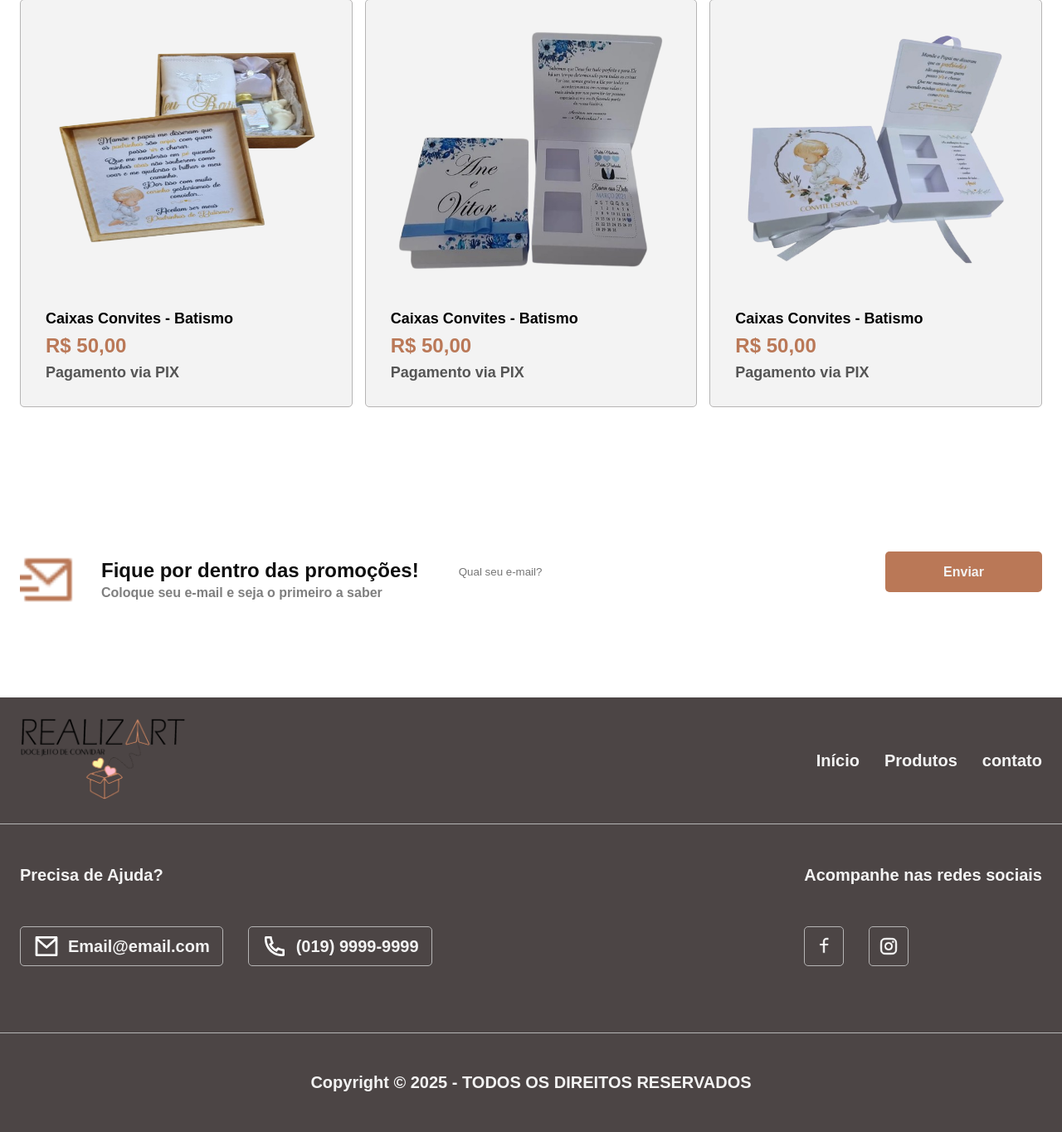
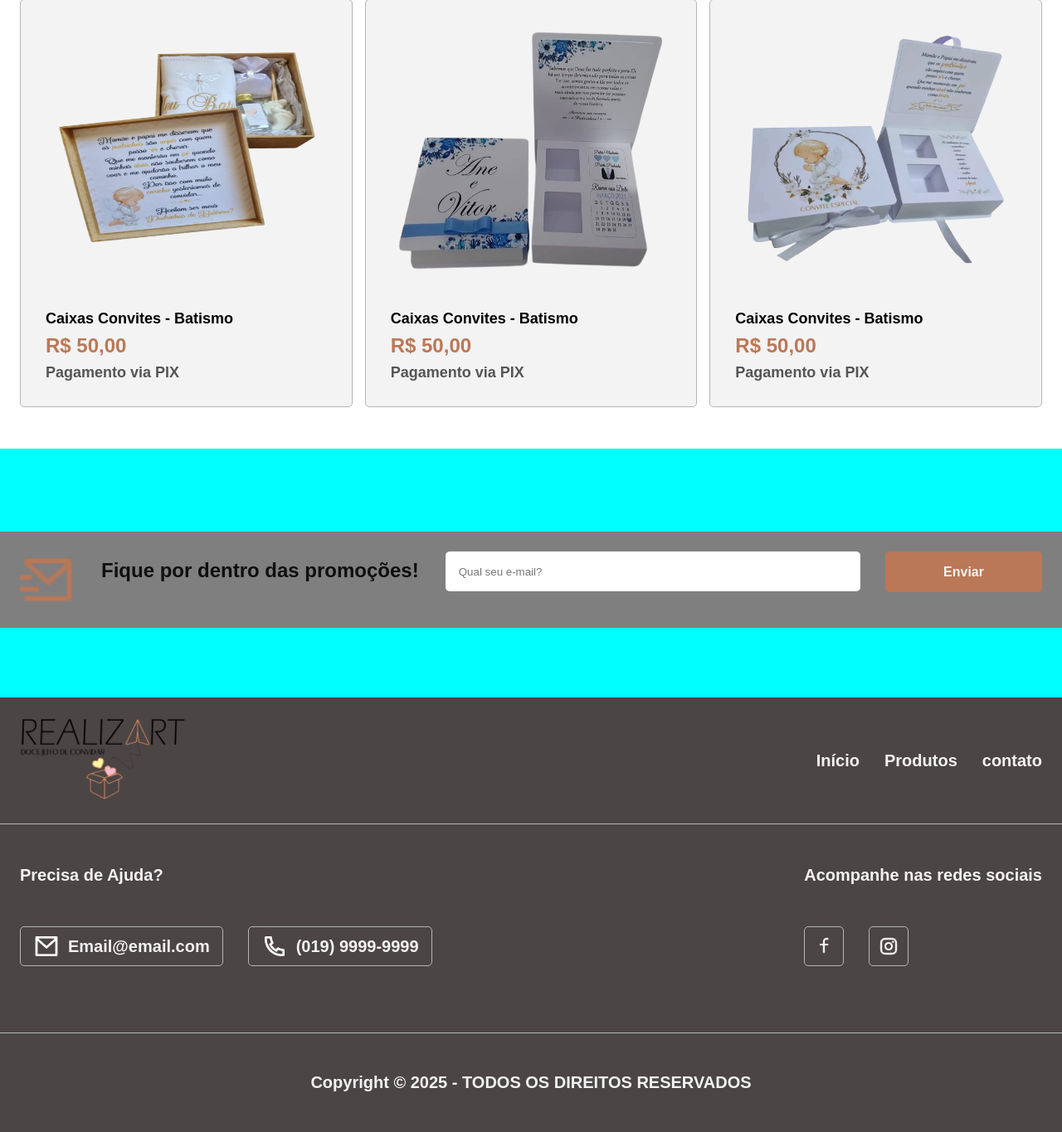
Before and after one commit to FlavioDosReis/Projeto-Integrado---Desenvolvimento-Web---Loja-Virtual, a PHP site: page / in a window 1280 px wide. Shown: the part 1747-3112 px from the top of the page at 83% size. Run offline with PHP 8.4, Linux system fonts and the light colour scheme.

Commit message:
Correções de bugs

```diff
--- a/css/components/newsletter.css
+++ b/css/components/newsletter.css
@@ -1,9 +1,12 @@
-
+.newsletter {
+      background-color: aqua;
+}
 .newsletter__container {
   display: flex;
   flex-direction: column;
   padding: 24px 24px;
   gap: 32px;
+  background-color: #7f7f7f;
 
 }
 .newsletter__left {
--- a/css/extends.css
+++ b/css/extends.css
@@ -1,12 +1,9 @@
 @import './global.css';
-@import './variabels.css';
+@import './variables.css';
 
 @import './components/header.css';
 @import './components/main.css';
 @import './components/newsletter.css';
-@import '/components/footer.css';
-
+@import './components/footer.css';
 @import './components/login.css';
-
-@import './components/footer.css';
-@import './components/products__single.css'
+@import './components/products__single.css';
--- a/index.php
+++ b/index.php
@@ -232,9 +232,6 @@
   </main>
 
     <section class="newsletter">
-
-
-
       <div class="newsletter__container max__width">
         <div class="newsletter__left">
           <img src="./assets/images/ui/mail-send-line (1).png" alt="" />
```
Also changed, not shown: css/variables.css (renamed from css/variabels.css).
